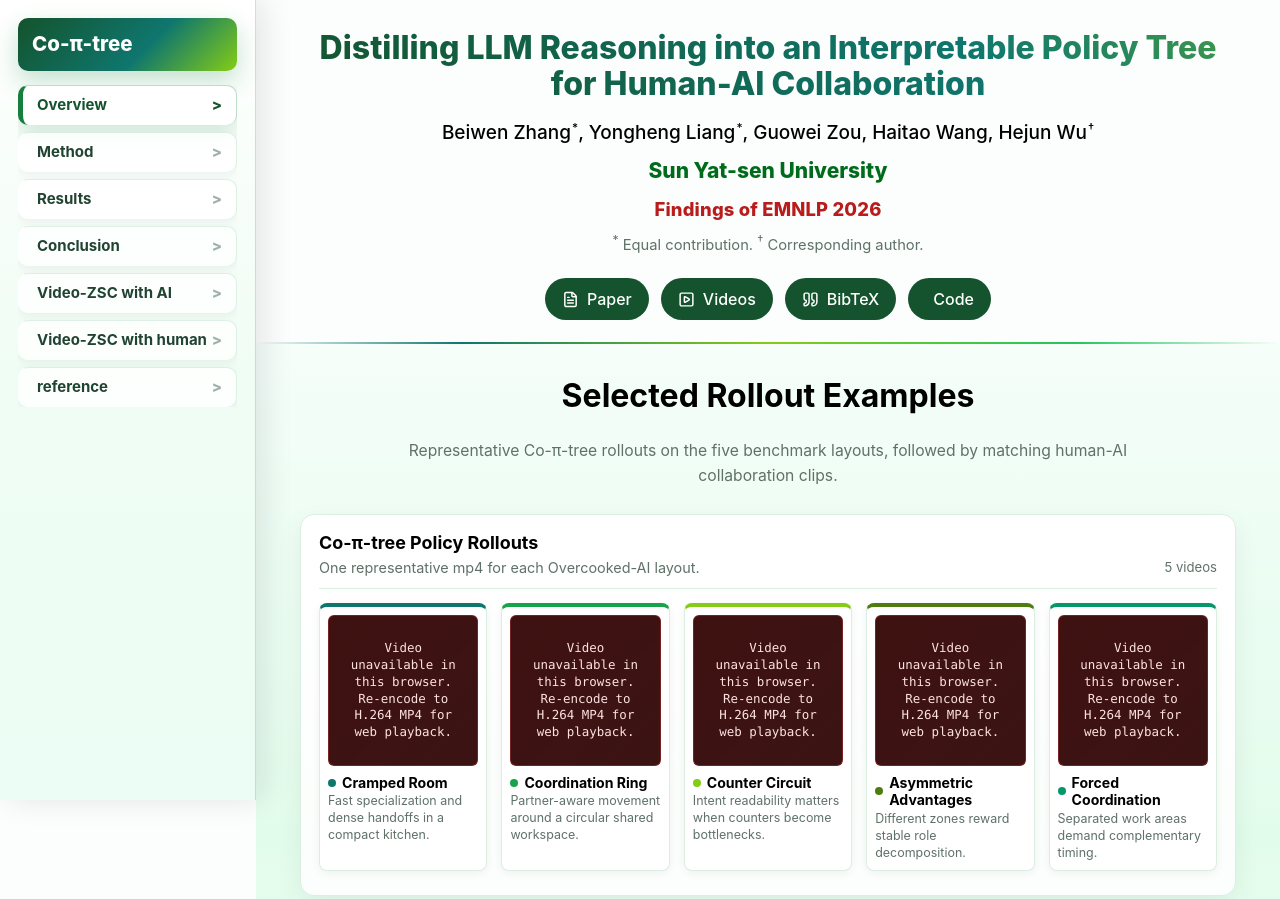
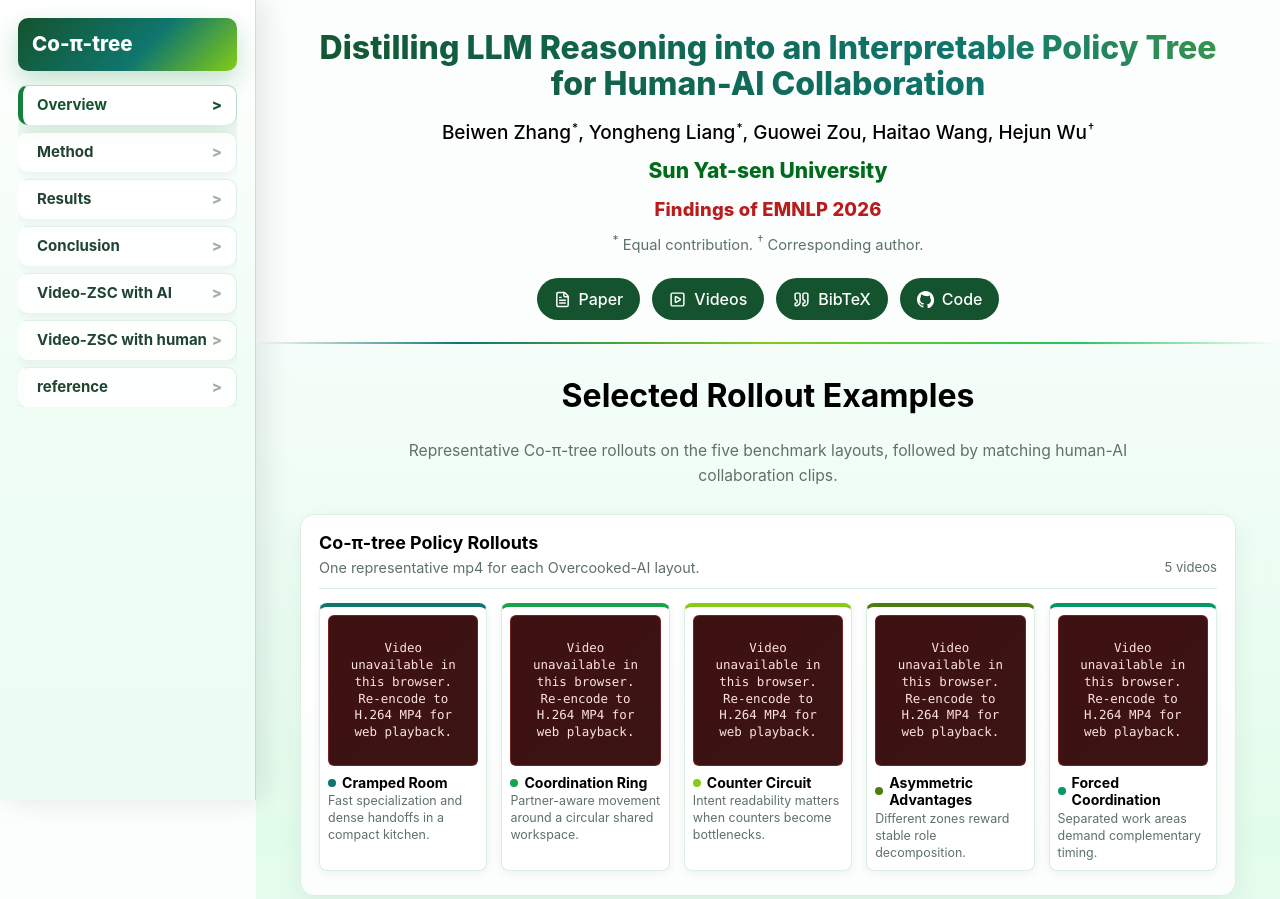
Before and after one commit to BeiwenZhang/Co-pi-tree, a plain HTML site: page index.html in a window 1280 px wide. Shown: the top 899 px of the page. Drawn offline with nearby package versions, Linux system fonts and the light colour scheme.

Commit message:
Render source links with GitHub icon

```diff
--- a/index.html
+++ b/index.html
@@ -50,7 +50,7 @@
                         <i data-lucide="quote"></i><span>BibTeX</span>
                     </a>
                     <a href="https://github.com/BeiwenZhang/Collaboration-Policy-Tree" class="btn" target="_blank" rel="noopener">
-                        <i data-lucide="github"></i><span>Code</span>
+                        <svg viewBox="0 0 16 16" fill="currentColor" aria-hidden="true"><path d="M8 0C3.58 0 0 3.58 0 8c0 3.54 2.29 6.53 5.47 7.59.4.07.55-.17.55-.38 0-.19-.01-.82-.01-1.49-2.01.37-2.53-.49-2.69-.94-.09-.23-.48-.94-.82-1.13-.28-.15-.68-.52-.01-.53.63-.01 1.08.58 1.23.82.72 1.21 1.87.87 2.33.66.07-.52.28-.87.51-1.07-1.78-.2-3.64-.89-3.64-3.95 0-.87.31-1.59.82-2.15-.08-.2-.36-1.02.08-2.12 0 0 .67-.21 2.2.82A7.65 7.65 0 0 1 8 4.73c.68 0 1.36.09 2 .27 1.53-1.04 2.2-.82 2.2-.82.44 1.1.16 1.92.08 2.12.51.56.82 1.27.82 2.15 0 3.07-1.87 3.75-3.65 3.95.29.25.54.73.54 1.48 0 1.07-.01 1.93-.01 2.2 0 .21.15.46.55.38A8.01 8.01 0 0 0 16 8c0-4.42-3.58-8-8-8Z"/></svg><span>Code</span>
                     </a>
                 </div>
             </div>
```
Also changed, not shown: reference.html (+1 -1 lines).
